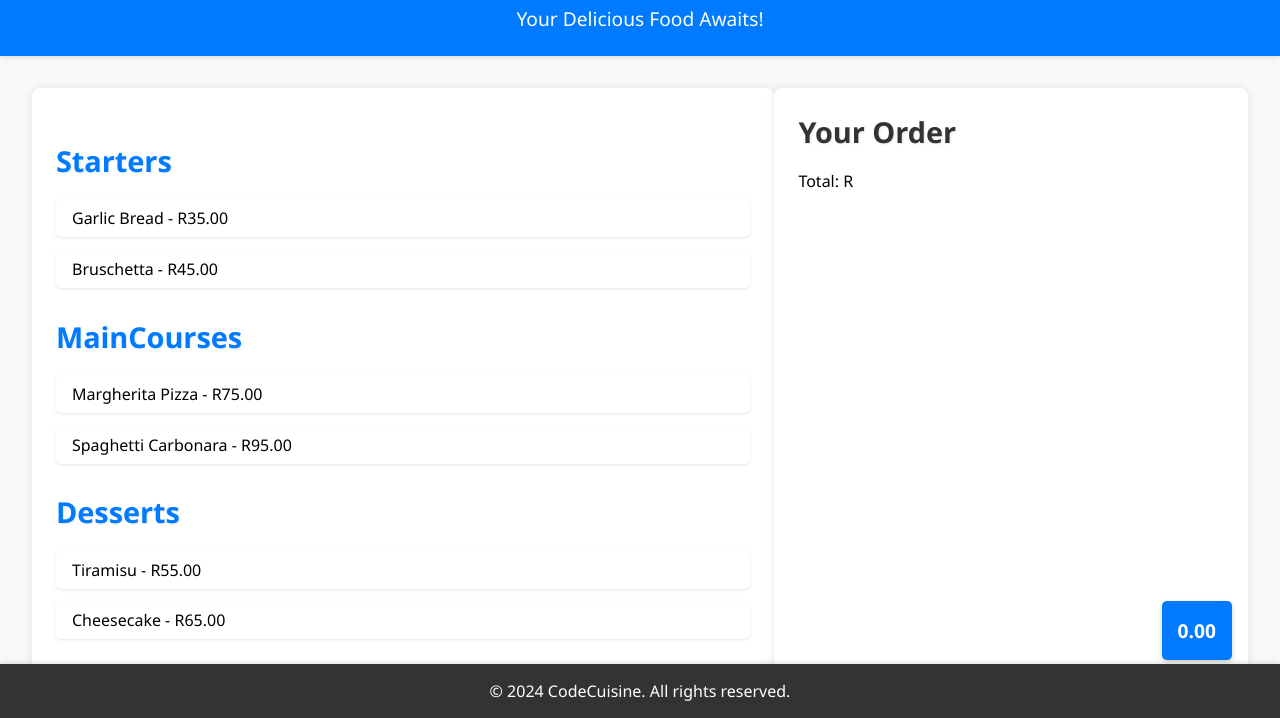
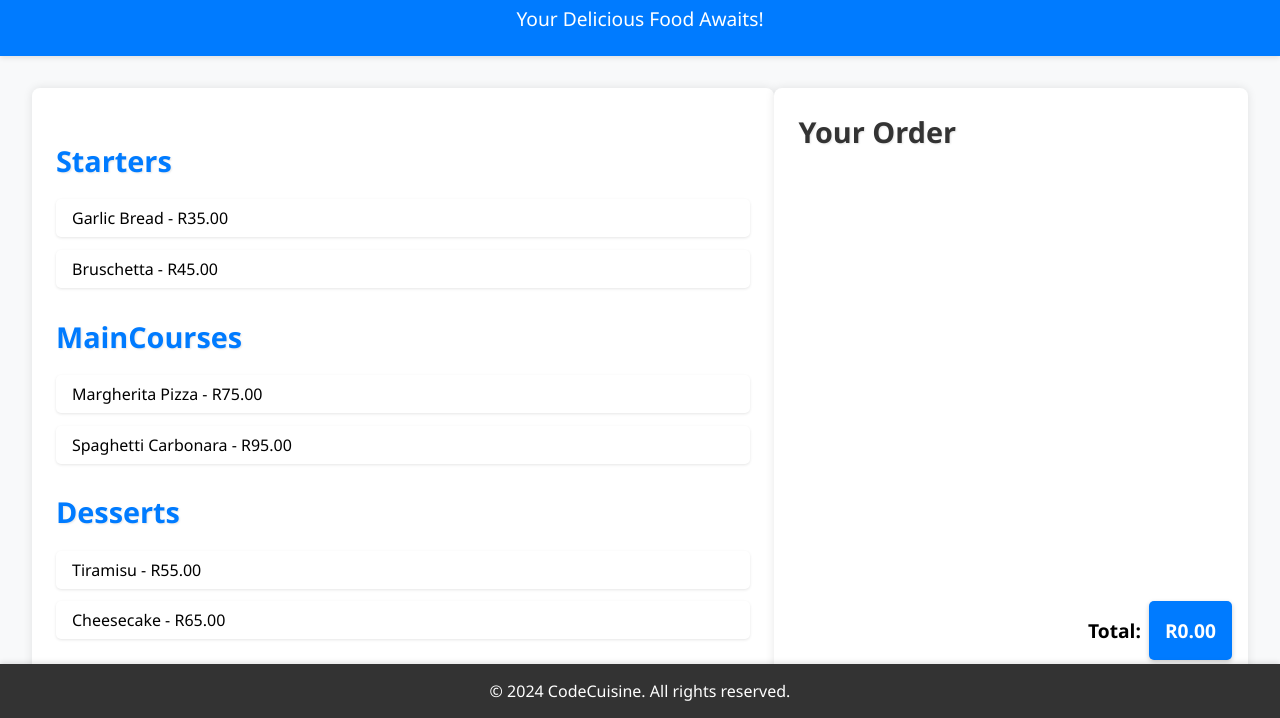
Before and after one commit to Lugan2004/Module_6_LUGVIS340_WFC2401_GroupA_LUGAN-VISAGIE_JSL06-main, a plain HTML site: page Module_6_LUGVIS340_WFC2401_GroupA_LUGAN-VISAGIE_JSL06-main/index.html in a window 1280 px wide. Shown: the part 82-800 px from the top of the page. Drawn offline with Linux system fonts and the light colour scheme.

Commit message:
Modified the HTML

```diff
--- a/Module_6_LUGVIS340_WFC2401_GroupA_LUGAN-VISAGIE_JSL06-main/index.css
+++ b/Module_6_LUGVIS340_WFC2401_GroupA_LUGAN-VISAGIE_JSL06-main/index.css
@@ -62,7 +62,7 @@ body, h1, h2, p, ul {
 
   #menu h3 {
     font-weight: bold;
-    color: #007bff; /* Themed color for menu titles */
+    color: #007bff;
   }
 
   #menu ul, #order ul {
@@ -83,17 +83,28 @@ body, h1, h2, p, ul {
     background-color: #f5f5f5;
   }
 
+  #order-total-wrapper {
+    position: absolute;
+    bottom: 1rem;
+    right: 1rem;
+    display: flex;
+    align-items: center;
+  }
+
   #order-total {
     font-weight: bold;
     font-size: 1.2rem;
-    position: absolute;
-    bottom: 1rem;
-    right: 1rem;
     padding: 1rem;
     background-color: #007bff;
     color: #fff;
     border-radius: 5px;
     box-shadow: 0 2px 5px rgba(0, 0, 0, 0.2);
+  }
+
+  #order-total-label {
+    margin-right: 0.5rem;
+    font-weight: bold;
+    font-size: 1.2rem;
   }
 
   footer {
--- a/Module_6_LUGVIS340_WFC2401_GroupA_LUGAN-VISAGIE_JSL06-main/index.html
+++ b/Module_6_LUGVIS340_WFC2401_GroupA_LUGAN-VISAGIE_JSL06-main/index.html
@@ -20,7 +20,10 @@
       <ul id="order-items">
         <!-- Order items will be displayed here -->
       </ul>
-            <p>Total: R<span id="order-total">0.00</span></p>
+      <div id="order-total-wrapper">
+        <span id="order-total-label">Total:</span>
+        <span id="order-total">R0.00</span>
+      </div>
     </section>
   </main>
   <footer>
```
Lines whose indentation alone changed are shown as unchanged.
